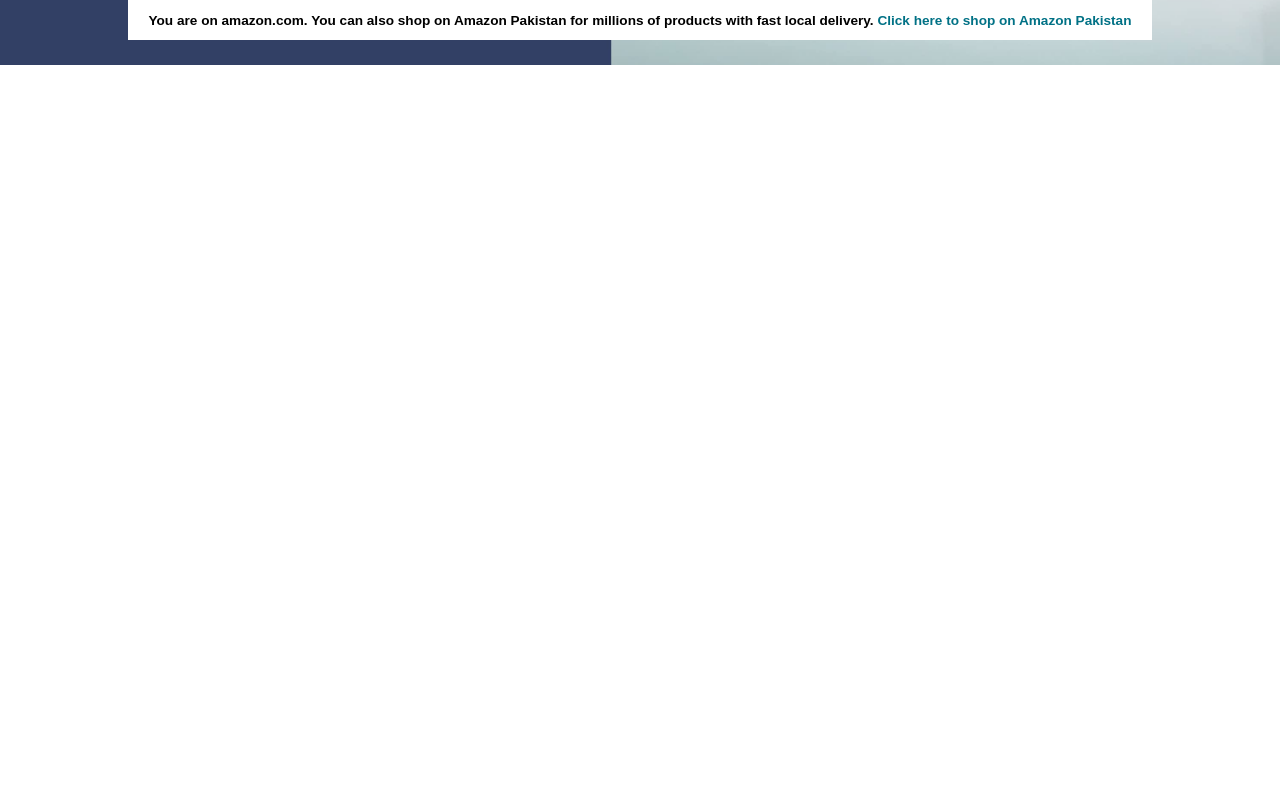
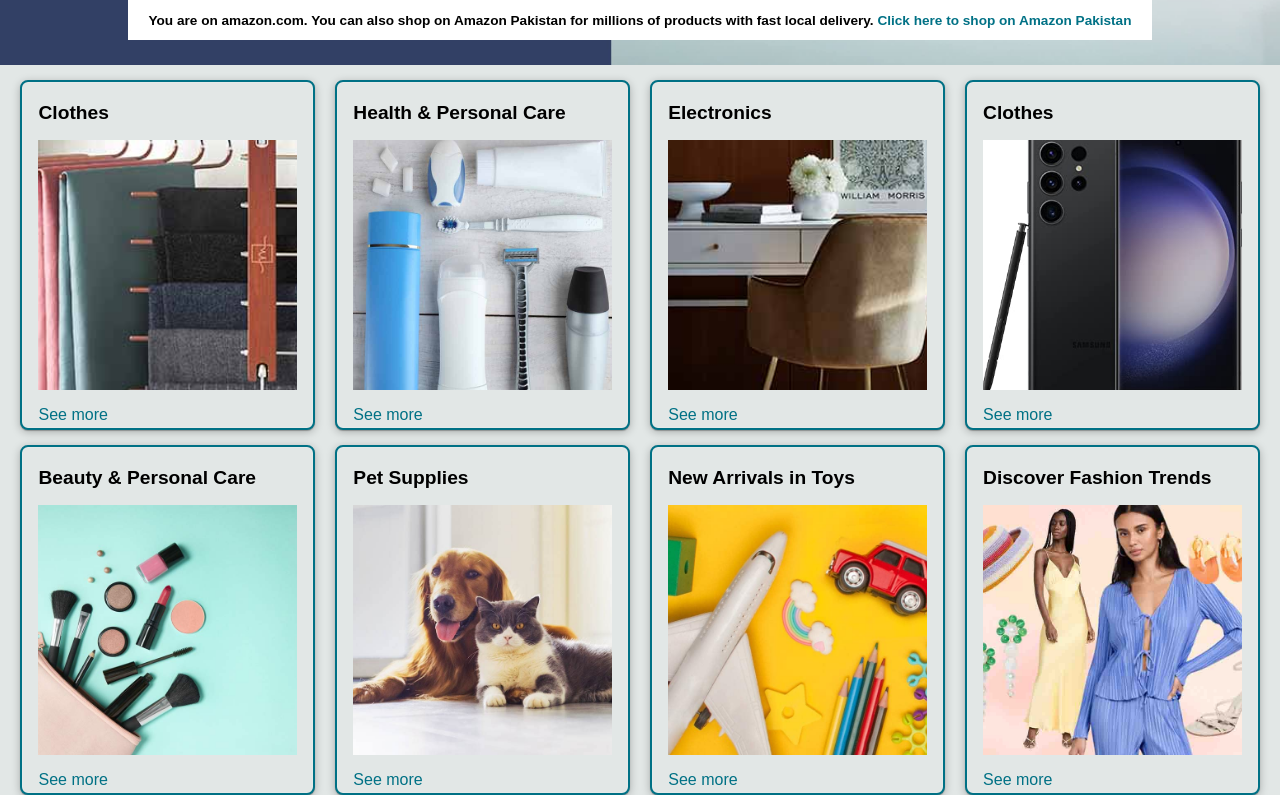
Before and after one commit to abdulrafay1402/AmazonClone, a plain HTML site: page index.html in a window 1280 px wide. Shown: the part 384-1179 px from the top of the page. Before the commit the page ends 800 px from the top, so only its background shows below. Drawn offline with Linux system fonts and the light colour scheme.

Commit message:
Shopping Cards done

```diff
--- a/index.html
+++ b/index.html
@@ -70,6 +70,64 @@
                 delivery. <a href="#">Click here to shop on Amazon Pakistan</a></p>
         </div>
     </div>
+    <div class="shop-section">
+        <div class="box">
+            <div class="box-content">
+                <h2>Clothes</h2>
+                <div class="box-image" style="background-image: url('box1_image.jpg');"></div>
+                <p>See more</p>
+            </div>
+        </div>
+        <div class="box">
+            <div class="box-content">
+                <h2>Health & Personal Care</h2>
+                <div class="box-image" style="background-image: url('box2_image.jpg');"></div>
+                <p>See more</p>
+            </div>
+        </div>
+        <div class="box">
+            <div class="box-content">
+                <h2>Electronics</h2>
+                <div class="box-image" style="background-image: url('box3_image.jpg');"></div>
+                <p>See more</p>
+            </div>
+        </div>
+        <div class="box">
+            <div class="box-content">
+                <h2>Clothes</h2>
+                <div class="box-image" style="background-image: url('box4_image.jpg');"></div>
+                <p>See more</p>
+            </div>
+        </div>
+        <div class="box">
+            <div class="box-content">
+                <h2>Beauty & Personal Care</h2>
+                <div class="box-image" style="background-image: url('box5_image.jpg');"></div>
+                <p>See more</p>
+            </div>
+        </div>
+        <div class="box">
+            <div class="box-content">
+                <h2>Pet Supplies</h2>
+                <div class="box-image" style="background-image: url('box6_image.jpg');"></div>
+                <p>See more</p>
+            </div>
+        </div>
+        <div class="box">
+            <div class="box-content">
+                <h2>New Arrivals in Toys</h2>
+                <div class="box-image" style="background-image: url('box7_image.jpg');"></div>
+                <p>See more</p>
+            </div>
+        </div>
+        <div class="box">
+            <div class="box-content">
+                <h2>Discover Fashion Trends</h2>
+                <div class="box-image" style="background-image: url('box8_image.jpg');"></div>
+                <p>See more</p>
+            </div>
+        </div>
+    </div>
 
 </body>
 
--- a/style.css
+++ b/style.css
@@ -1,9 +1,10 @@
-*{
+* {
     margin: 0;
     font-family: 'Poppins', sans-serif;
     box-sizing: border-box;
 }
-.navbar{
+
+.navbar {
     height: 60px;
     background-color: #0f1111;
     color: white;
@@ -11,45 +12,53 @@
     justify-content: space-evenly;
     align-items: center;
 }
-.nav-logo{
+
+.nav-logo {
     height: 50px;
     width: 113px;
 }
 
-.logo{
+.logo {
     background-image: url("amazon_logo.png");
     background-size: cover;
     height: 50px;
     width: 100%;
 }
-.border{
+
+.border {
     border: 1.5px solid transparent;
 }
-.border:hover{
+
+.border:hover {
     border: 1.5px solid white;
 }
-.add-first{
+
+.add-first {
     color: #cccccc;
     font-size: 0.75 rem;
     margin-left: 22px;
 }
-.add-second{
+
+.add-second {
     font-size: 1rem;
     margin-left: 3px;
 }
-.add-icon{
+
+.add-icon {
     display: flex;
     align-items: center;
 }
-.nav-search{
-    display : flex;
+
+.nav-search {
+    display: flex;
     justify-content: space-evenly;
     width: 620px;
     height: 40px;
     border-radius: 4px;
     background-color: pink;
 }
-.search-select{
+
+.search-select {
     border-top-left-radius: 4px;
     border-bottom-left-radius: 4px;
     text-align: center;
@@ -58,13 +67,15 @@
     font-size: 1rem;
     background-color: #f3f3f3;
 }
-.search-input{
+
+.search-input {
     width: 100%;
     font-size: 1rem;
     border: none;
     outline: none;
 }
-.search-icon{
+
+.search-icon {
     width: 45px;
     display: flex;
     justify-content: center;
@@ -75,29 +86,37 @@
     border-bottom-right-radius: 4px;
     color: #0f1111;
 }
-.nav-search:hover{
+
+.nav-search:hover {
     border: 4px solid #feb66a;
     border-radius: 4px;
 }
-.nav-signin > p >span , .nav-return > p >span{
+
+.nav-signin>p>span,
+.nav-return>p>span {
     font-size: 0.7rem;
 }
-.nav-second{
+
+.nav-second {
     font-size: 0.85rem;
     font-weight: 700;
 }
-.nav-cart{
+
+.nav-cart {
     display: flex;
     align-items: flex-end;
 }
-.nav-cart i{
+
+.nav-cart i {
     font-size: 30px;
 }
-.nav-cart{
+
+.nav-cart {
     font-size: 0.85rem;
     font-weight: 700;
 }
-.panel{
+
+.panel {
     height: 39px;
     background-color: #222f3d;
     display: flex;
@@ -105,34 +124,41 @@
     align-items: center;
     justify-content: space-evenly;
 }
-.panel-all{
+
+.panel-all {
     display: flex;
     justify-content: space-evenly;
     align-items: center;
 }
-.panel-all i{
+
+.panel-all i {
     font-size: 1.5rem;
 }
-.panel-ops{
+
+.panel-ops {
     width: 70%;
     font-size: 0.85rem;
     display: flex;
 }
-.panel-ops a{
+
+.panel-ops a {
     display: inline;
     margin-left: 15px;
     color: white;
     text-decoration: none;
 }
-.panel-ops a:hover{
+
+.panel-ops a:hover {
     color: #feb66a;
 }
-.panel-deals{
+
+.panel-deals {
     margin-left: 15px;
     font-size: 0.9rem;
     font-weight: 700;
 }
-.hero-section{
+
+.hero-section {
     background-image: url("hero_image.jpg");
     height: 350px;
     background-size: cover;
@@ -140,7 +166,8 @@
     justify-content: center;
     align-items: flex-end;
 }
-.hero-message{
+
+.hero-message {
     background-color: white;
     color: black;
     height: 40px;
@@ -152,12 +179,59 @@
     font-weight: 700;
     margin-bottom: 25px;
 }
-.hero-message a{
+
+.hero-message a {
     text-decoration: none;
     font-size: 0.85rem;
     color: #007185;
 }
-.hero-message a:hover{
+
+.hero-message a:hover {
     text-decoration: none;
     color: #c7511f;
 }
+.shop-section{
+    background-color: #e2e7e6;
+    display: flex;
+    flex-wrap: wrap;
+    justify-content: space-evenly;
+}
+
+.box {
+    height: 350px;
+    width: 23%;
+    background-color: #e2e7e6;
+    border-radius: 8px;
+    box-shadow: rgba(0, 0, 0, 0.25) 0px 0.0625em 0.0625em, rgba(0, 0, 0, 0.25) 0px 0.125em 0.5em, rgba(255, 255, 255, 0.1) 0px 0px 0px 1px inset;
+    border: 2px solid #007185;
+    padding: 20px 0px 15px;
+    margin-top: 15px;
+}
+.box-image{
+    height: 250px;
+    background-size: cover;
+    background-position: center;
+    background-repeat: no-repeat;
+    margin-top: 1rem;
+    margin-bottom: 1rem;
+}
+.box-content{
+    margin-left: 1rem;
+    margin-right: 1rem;
+}
+.box-content p{
+    color: #007185;
+}
+.box-content h2{
+    font-size: 1.2rem;
+    font-weight: 700;
+}
+.box-content p:hover{
+    cursor: pointer;
+    text-decoration: none;
+    color: #c7511f;
+}
+.box:hover .box-image{
+    transform: scale(1.05);
+    transition: 0.3s;
+}
```
